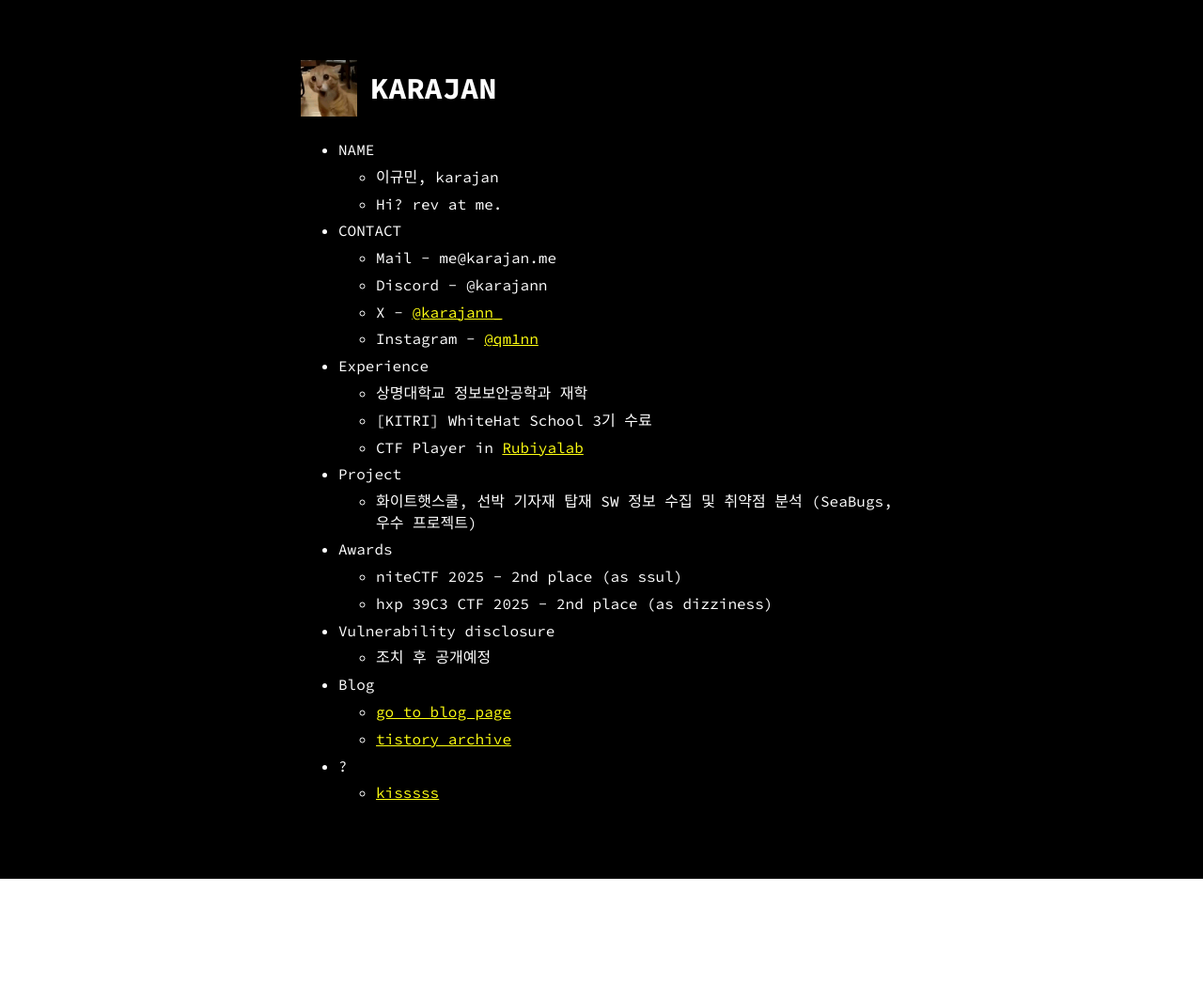
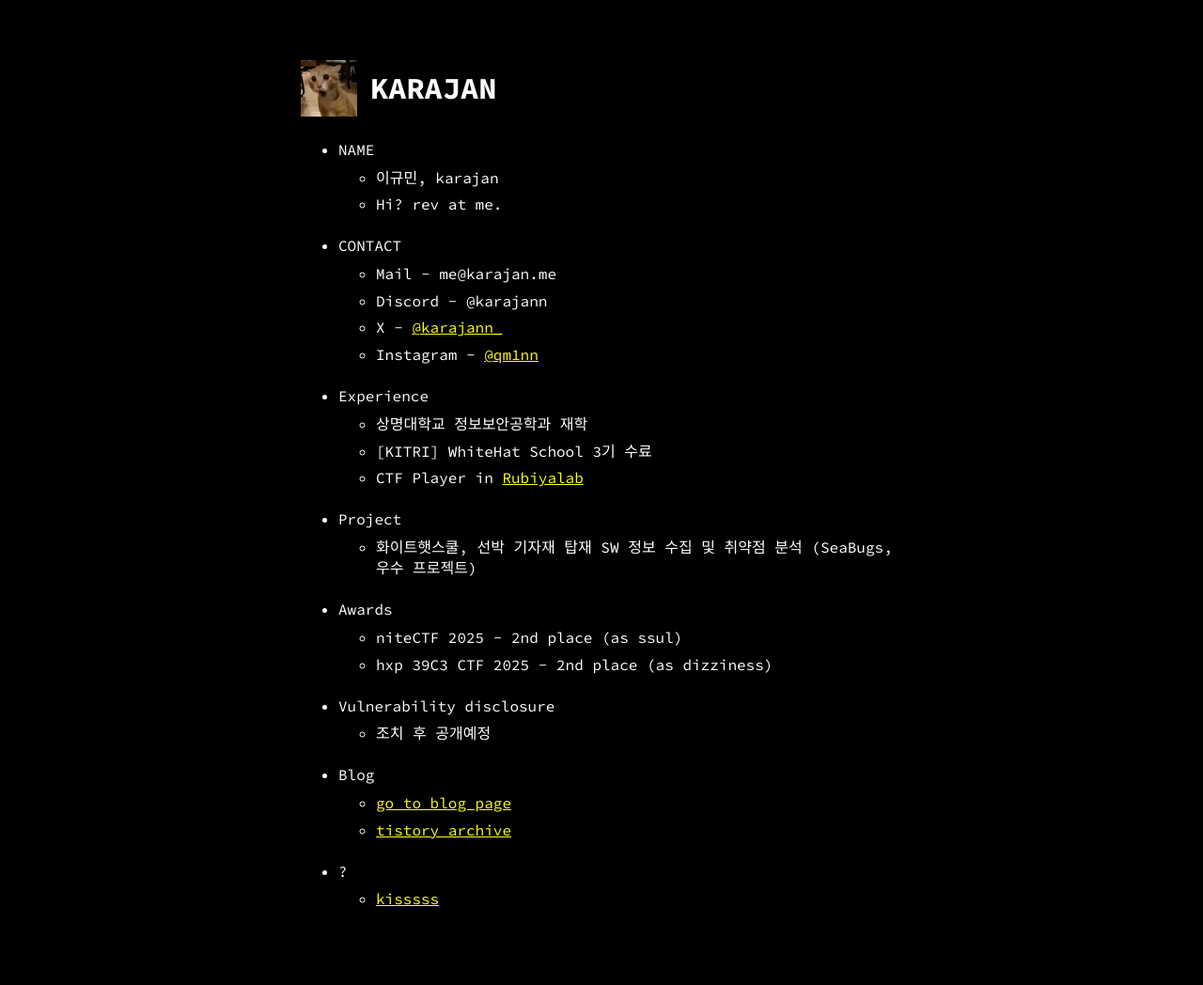
Before and after one commit to karajan0/karajan0.github.io, a Jekyll site: the page built from index.md, in a window 1280 px wide. Shown: the whole page at 94% size. Built offline with Jekyll 4.4.1, drawn with Linux system fonts in a browser that asks for light colours; some web fonts are replaced; before the commit the page ends 935 px from its top, so only the background shows below that.

Commit message:
Improve home menu spacing

```diff
--- a/_layouts/home.html
+++ b/_layouts/home.html
@@ -16,7 +16,7 @@
 
         {{ content }}
 
-        <ul>
+        <ul class="home-menu">
           {% include menu_item.html collection=site.data.menu.entries %}
         </ul>
       </div>
--- a/assets/css/override.css
+++ b/assets/css/override.css
@@ -18,6 +18,18 @@
 
 .site-title-row h1 {
   margin: 0;
+}
+
+.home-menu > li {
+  margin-top: 1.35rem;
+}
+
+.home-menu > li:first-child {
+  margin-top: 0;
+}
+
+.home-menu > li > ul {
+  margin-top: 0.45rem;
 }
 
 hr {
```
